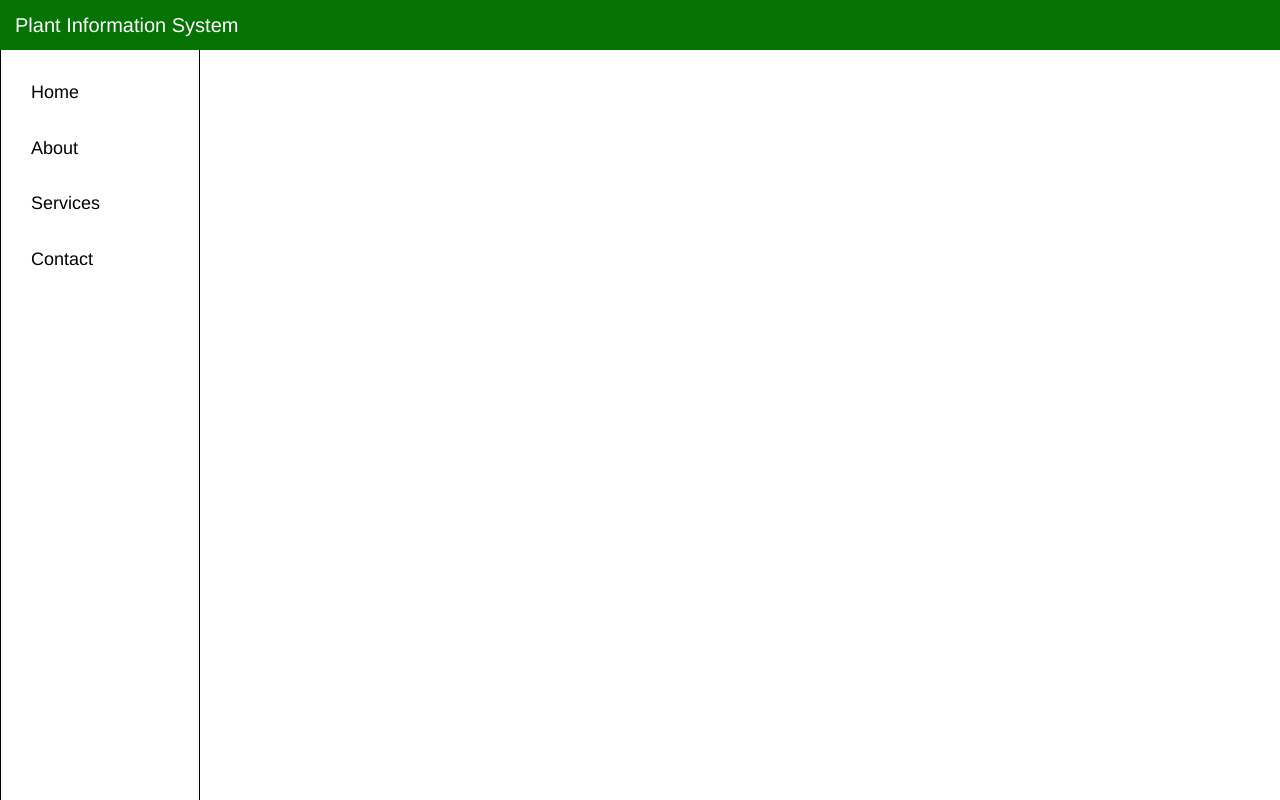
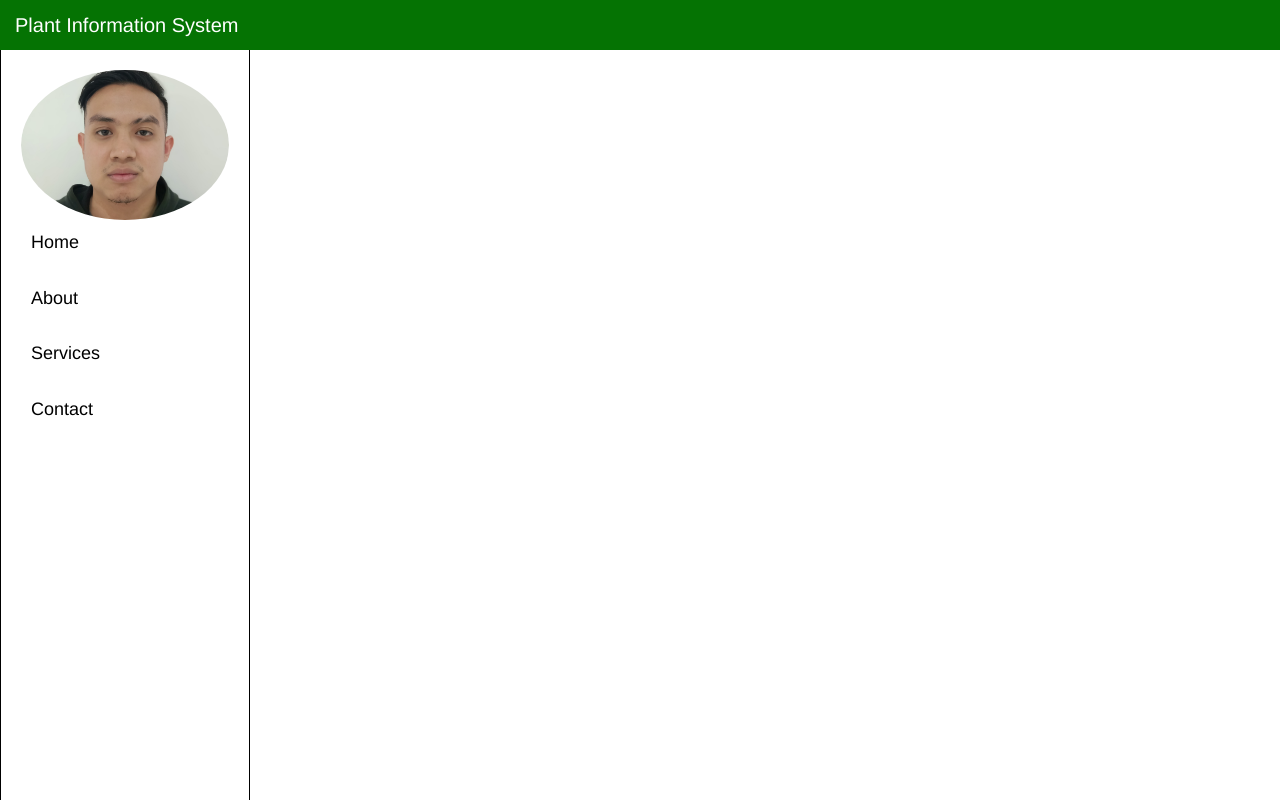
Before and after one commit to jaderaposa/VSCO_Jade, a PHP site: page / in a window 1280 px wide. Run offline with PHP 8.4, Linux system fonts and the light colour scheme; data that the repository does not hold is empty.

Commit message:
pic + css

```diff
--- a/ITPC222/Prefinals-Practical-Exam/css/css.css
+++ b/ITPC222/Prefinals-Practical-Exam/css/css.css
@@ -7,6 +7,10 @@
 body {
     margin: 0;
     padding: 0;
+}
+
+h1 {
+    margin-top: 0;
 }
 
 .title-bar {
@@ -25,7 +29,7 @@ body {
 
 .sidebar {
     height: 100vh;
-    width: 200px;
+    width: 250px;
     background-color: #ffffff;
     position: fixed;
     top: 0;
@@ -37,17 +41,14 @@ body {
     border: 1.5px solid black;
     border-top: 0;
     }
-
     .sidebar ul {
         list-style-type: none;
         padding: 0;
         margin: 0;
     }
-
     .sidebar li {
         margin-bottom: 10px;
     }
-
     .sidebar a {
         color: #000000;
         text-decoration: none;
@@ -57,17 +58,21 @@ body {
         border-radius: 5px;
         transition: background-color 0.2s ease-in-out;
     }
-
     .sidebar a:hover {
         background-color: #555;
     }
 
-.content {
-    margin-left: 200px;
-    padding: 20px;
-    box-sizing: border-box;
+.circle-img {
+    width: 100%;
+    height: 150px;
+    border-radius: 50%;
+    overflow: hidden;
+    display: flex;
+    justify-content: center;
+    align-items: center;
     }
-
-h1 {
-    margin-top: 0;
+    .circle-img img {
+        max-width: 100%;
+        height: auto;
+        border-radius: 50%;
     }
--- a/ITPC222/Prefinals-Practical-Exam/index.php
+++ b/ITPC222/Prefinals-Practical-Exam/index.php
@@ -18,6 +18,9 @@ include('db_config.php');
     </div>
 
     <div class='sidebar'>
+      <div class='circle-img'>
+        <img src="images/jaded.jpg" alt="profile image">
+      </div>
         <ul>
             <li><a href="#">Home</a></li>
             <li><a href="#">About</a></li>
```
Also changed, not shown: ITPC222/Prefinals-Practical-Exam/images/jaded.jpg (added). Lines whose indentation alone changed are shown as unchanged.
